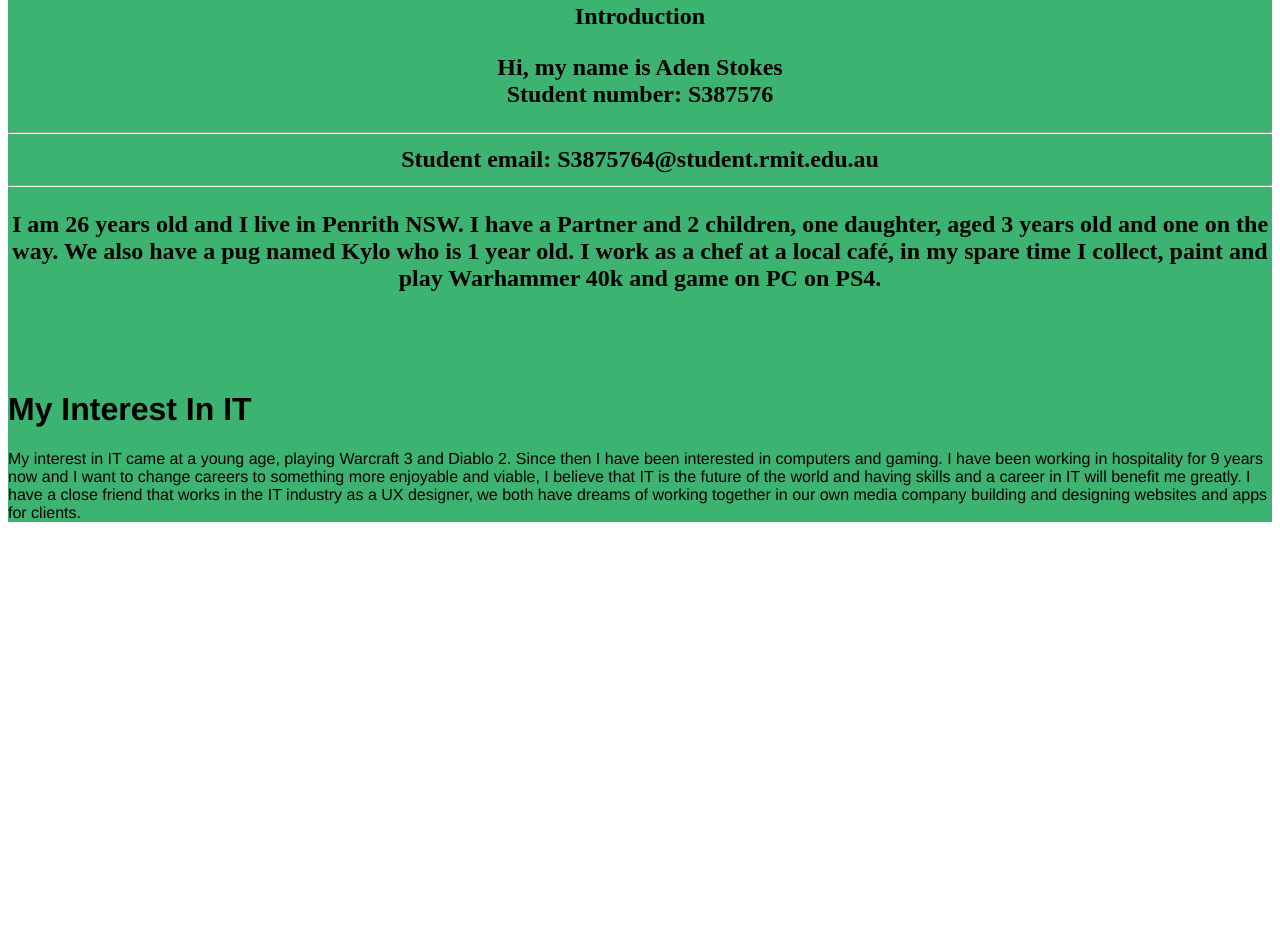
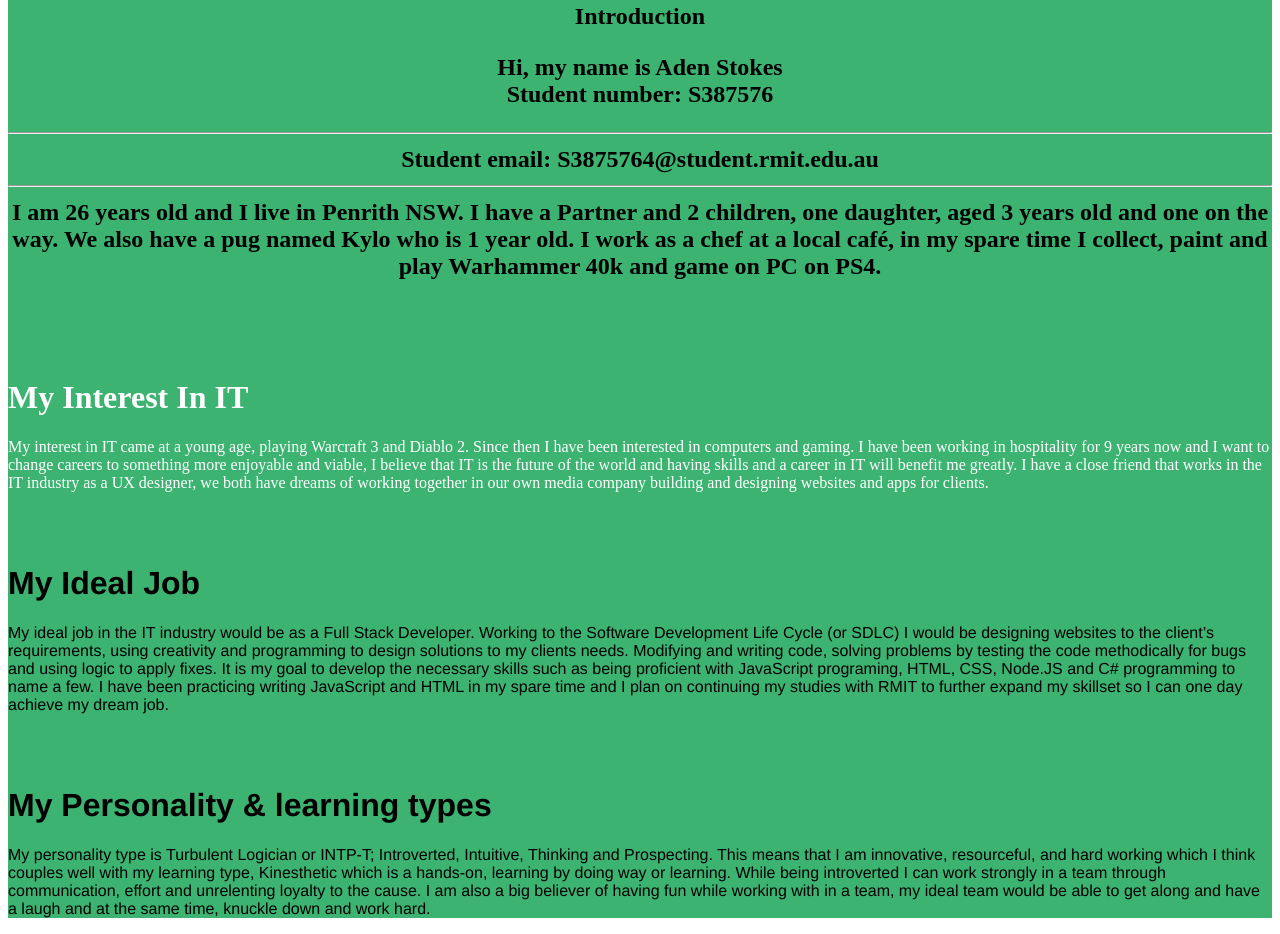
Before and after one commit to AStokes-01/Test, a plain HTML site: page index.html in a window 1280 px wide. Shown: the part 479-1413 px from the top of the page. Before the commit the page ends 1017 px from the top, so only its background shows below. Drawn offline with Linux system fonts and the light colour scheme.

Commit message:
test - text update

```diff
--- a/index.html
+++ b/index.html
@@ -1,26 +1,33 @@
-
-
-
 <!DOCTYPE html>
 <html>
 <head>
 <div style="background-color:MediumSeaGreen">
-<title style="background-color:DarkSeaGreen" style="color:white" style="font-family:helvetica"style="text-align:center;" >Aden Stokes</title>
+<title style="background-color:DarkSeaGreen" style="color:white" style="font-family:helvetica"style="textalign:center;" >Aden Stokes</title>
 <body>
-<img src="aden.jpg" alt="A picture of me" height="450" width="450" style= "align= center">
+<img src="aden.jpg" alt="A picture of me" height="450" width="450" style= "background-image: center">
 <h2 style="text-align:center; " style="color:white" style="font-family:helvetica">Introduction</</h2>
 <p style="text-align: center;" style="color:white" style="font-family:helvetica">Hi, my name is Aden Stokes<br>
 Student number: S387576<hr>
 Student email: S3875764@student.rmit.edu.au<hr>
-<p>I am 26 years old and I live in Penrith NSW. I have a Partner and 2 children, one daughter, aged 3 years old and one on the way. We also have a pug named Kylo who is 1 year old. I work as a chef at a local café, in my spare time I collect, paint and play Warhammer 40k and game on PC on PS4.
+I am 26 years old and I live in Penrith NSW. I have a Partner and 2 children, one daughter, aged 3 years old and one on the way. We also have a pug named Kylo who is 1 year old. I work as a chef at a local café, in my spare time I collect, paint and play Warhammer 40k and game on PC on PS4.
 </p>
 
 <br><br>
 
-<h1 style="font-family: helvetica" style="text-align: center">My Interest In IT</h1>
+<h1 style="color:white" style="font-family:helvetica">My Interest In IT</h1>
 <div style="background-color:MediumSeaGreen">
-<p style="font-family: helvetica">My interest in IT came at a young age, playing Warcraft 3 and Diablo 2. Since then I have been interested in computers and gaming. I have been working in hospitality for 9 years now and I want to change careers to something more enjoyable and viable, I believe that IT is the future of the world and having skills and a career in IT will benefit me greatly. I have a close friend that works in the IT industry as a UX designer, we both have dreams of working together in our own media company building and designing websites and apps for clients.</p>
+<p style="color:white" style="font-family:helvetica">My interest in IT came at a young age, playing Warcraft 3 and Diablo 2. Since then I have been interested in computers and gaming. I have been working in hospitality for 9 years now and I want to change careers to something more enjoyable and viable, I believe that IT is the future of the world and having skills and a career in IT will benefit me greatly. I have a close friend that works in the IT industry as a UX designer, we both have dreams of working together in our own media company building and designing websites and apps for clients. </p>
+<br><br>
 
+<h1 style="font-family: helvetica" style="text-align: center">My Ideal Job</h1>
+<div style="background-color:MediumSeaGreen">
+<p style="font-family: helvetica">My ideal job in the IT industry would be as a Full Stack Developer. Working to the Software Development Life Cycle (or SDLC) I would be designing websites to the client’s requirements, using creativity and programming to design solutions to my clients needs. Modifying and writing code, solving problems by testing the code methodically for bugs and using logic to apply fixes. It is my goal to develop the necessary skills such as being proficient with JavaScript programing, HTML, CSS, Node.JS and C# programming to name a few. I have been practicing writing JavaScript and HTML in my spare time and I plan on continuing my studies with RMIT to further expand my skillset so I can one day achieve my dream job.</p>
+
+<br><br>
+
+<h1 style="font-family: helvetica" style="text-align: center">My Personality & learning types</h1>
+<div style="background-color:MediumSeaGreen">
+<p style="font-family: helvetica">My personality type is Turbulent Logician or INTP-T; Introverted, Intuitive, Thinking and Prospecting. This means that I am innovative, resourceful, and hard working which I think couples well with my learning type, Kinesthetic which is a hands-on, learning by doing way or learning. While being introverted I can work strongly in a team through communication, effort and unrelenting loyalty to the cause. I am also a big believer of having fun while working with in a team, my ideal team would be able to get along and have a laugh and at the same time, knuckle down and work hard. </p>
 
 
 </body>
```
